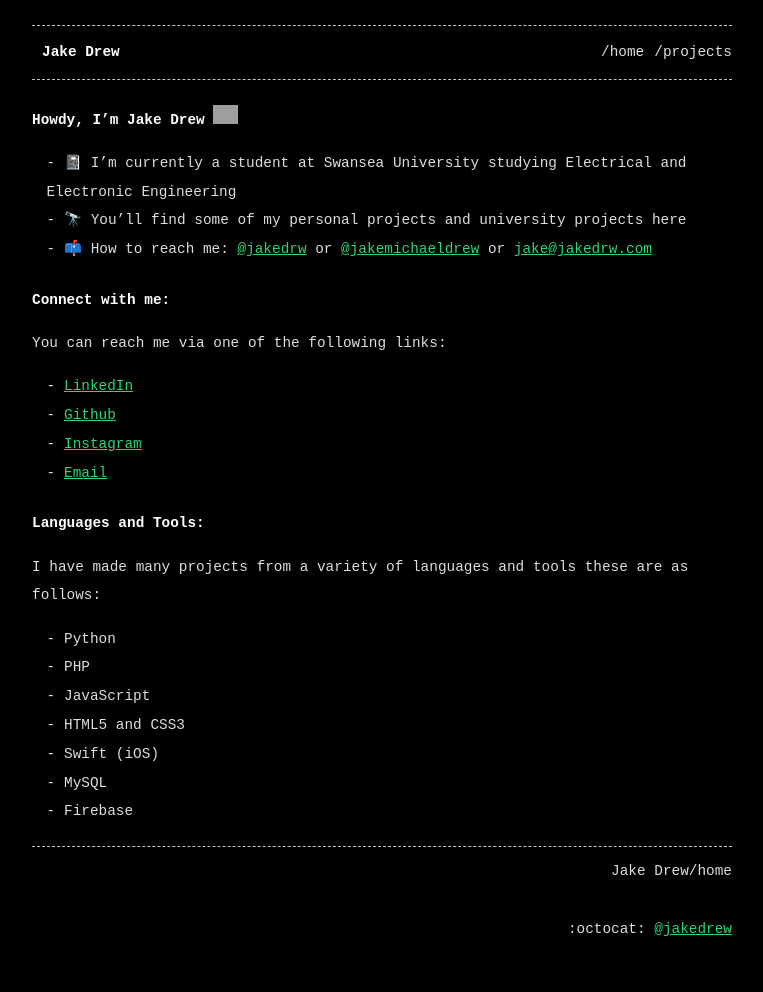
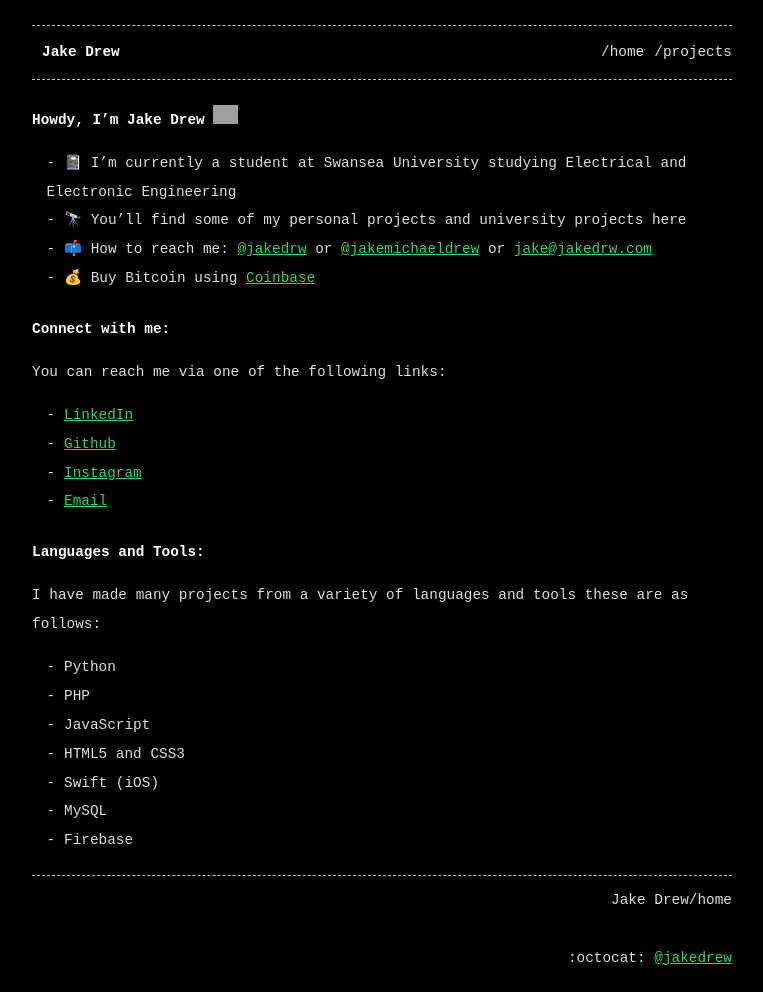
Before and after one commit to jakedrew/jakedrew.github.io, a Jekyll site: the page built from index.md, in a window 1280 px wide. Shown: the whole page, without its empty margins (258-1021 px from the left). Built offline with Jekyll 4.4.1, drawn with Linux system fonts in a browser that asks for light colours; before the commit the page ends 964 px from its top, so only the background shows below that; grey boxes are pictures that could not be loaded.

Commit message:
Update index.md

```diff
--- a/index.md
+++ b/index.md
@@ -12,6 +12,7 @@ title: Jake Drew
 - 📓 I’m currently a student at Swansea University studying Electrical and Electronic Engineering
 - 🔭 You'll find some of my personal projects and university projects here
 - 📫 How to reach me: [@jakedrw][linkedin] or [@jakemichaeldrew][instagram] or [jake@jakedrw.com][mail]
+- 💰 Buy Bitcoin using [Coinbase][coinbase]
 
 ### Connect with me:
 
@@ -38,3 +39,4 @@ I have made many projects from a variety of languages and tools these are as fol
 [instagram]: https://www.instagram.com/jakemichaeldrew/
 [github]: https://github.com/jakedrew
 [mail]: mailto:jake@jakedrw.com
+[coinbase]: https://www.coinbase.com/join/drew_oz
```
